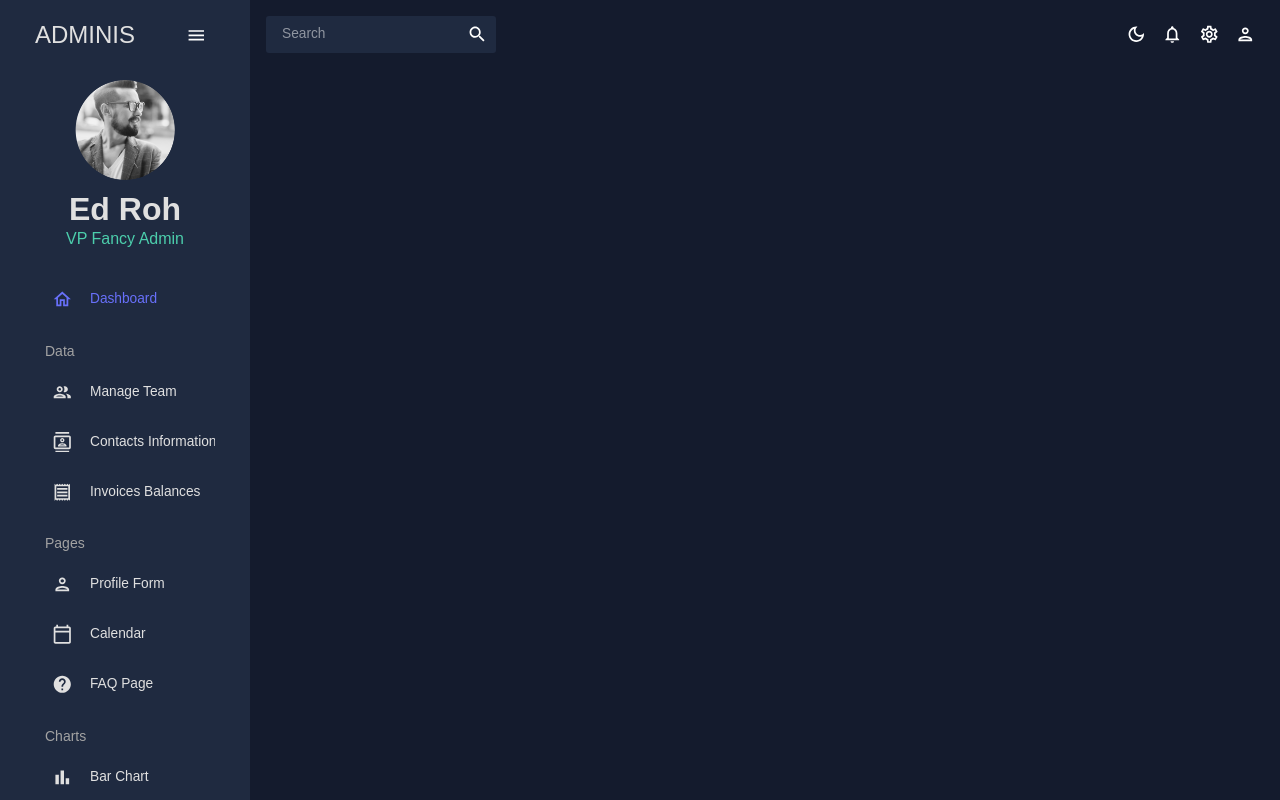
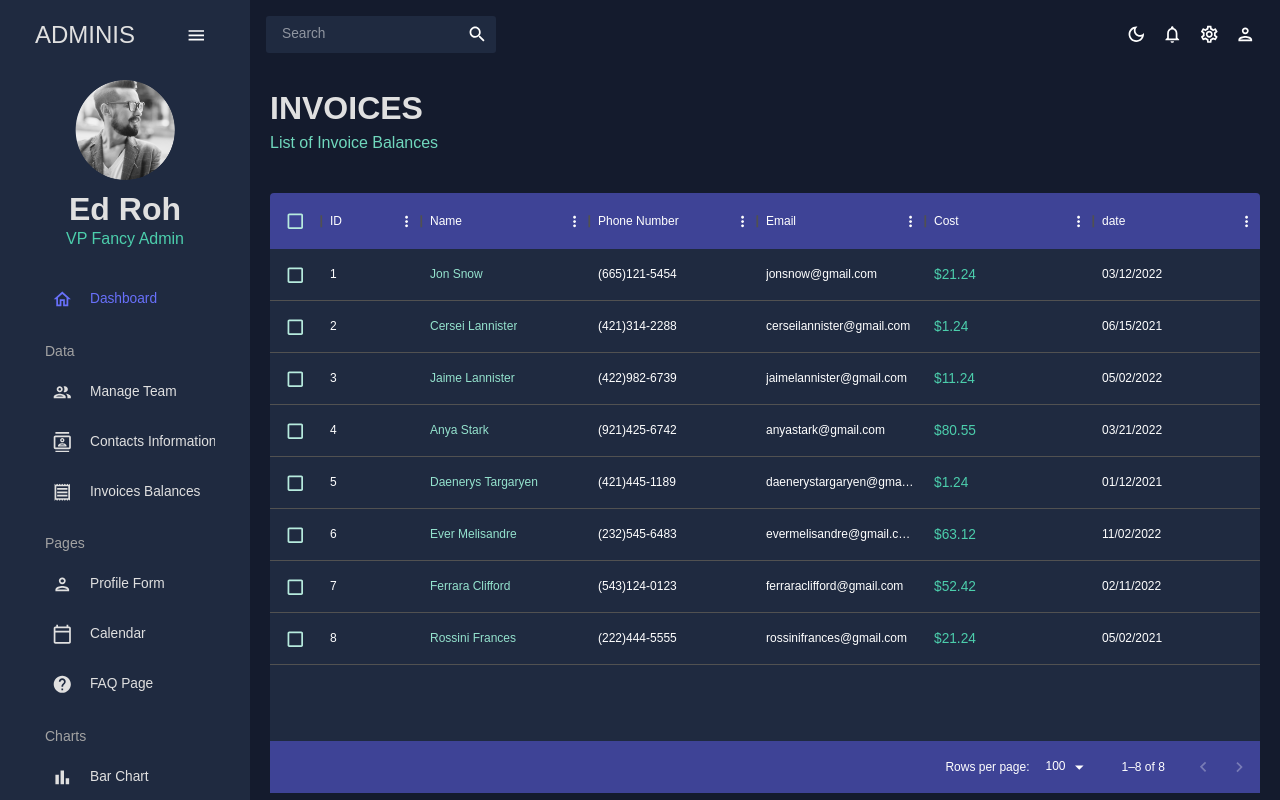
Before and after one commit to AndreyBaglai/admin-app, a React (Create React App) app: page /invoices in a window 1280 px wide. Built offline with nearby package versions, Linux system fonts and the light colour scheme.

Commit message:
create invoices page with table

```diff
--- a/src/App.tsx
+++ b/src/App.tsx
@@ -7,8 +7,8 @@
 import { ProSidebarProvider } from "react-pro-sidebar";
 import Dashboard from "./pages/Dashboard";
 import Team from "./pages/Team";
-import Contacts from "pages/Contacts";
-// import Invoices from "./pages/invoices";
+import Contacts from "./pages/Contacts";
+import Invoices from "./pages/Invoices";
 // import Bar from "./pages/bar";
 // import Form from "./pages/form";
 // import Line from "./pages/line";
@@ -32,8 +32,8 @@
                 <Route path="/" element={<Dashboard />} />
                 <Route path="/team" element={<Team />} />
                 <Route path="/contacts" element={<Contacts />} />
-                {/* <Route path="/invoices" element={<Invoices />} />
-              <Route path="/form" element={<Form />} />
+                <Route path="/invoices" element={<Invoices />} />
+                {/* <Route path="/form" element={<Form />} />
               <Route path="/bar" element={<Bar />} />
               <Route path="/pie" element={<Pie />} />
               <Route path="/line" element={<Line />} />
--- /dev/null
+++ b/src/pages/Invoices.tsx
@@ -0,0 +1,91 @@
+import React from "react";
+import { Box, Typography, useTheme } from "@mui/material";
+import { DataGrid } from "@mui/x-data-grid";
+import { tokens } from "../theme";
+import Header from "../components/Header";
+
+import { mockDataInvoices } from "../data/mockData";
+
+const Invoices = () => {
+  const theme = useTheme();
+  const colors = tokens(theme.palette.mode);
+
+  const columns = [
+    { field: "id", headerName: "ID" },
+    {
+      field: "name",
+      headerName: "Name",
+      flex: 1,
+      cellClassName: "name-column--cell",
+    },
+    {
+      field: "phone",
+      headerName: "Phone Number",
+      flex: 1,
+    },
+    {
+      field: "email",
+      headerName: "Email",
+      flex: 1,
+    },
+    {
+      field: "cost",
+      headerName: "Cost",
+      flex: 1,
+      renderCell: (params: any) => (
+        <Typography color={colors.greenAccent[500]}>
+          ${params.row.cost}
+        </Typography>
+      ),
+    },
+    {
+      field: "date",
+      headerName: "date",
+      flex: 1,
+    },
+  ];
+
+  return (
+    <Box m="20px">
+      <Header title="INVOICES" subtitle="List of Invoice Balances" />
+      <Box
+        m="40px 0 0 0"
+        height="75vh"
+        sx={{
+          "& .MuiDataGrid-root": {
+            border: "none",
+          },
+          "& .MuiDataGrid-cell": {
+            borderBottom: "none",
+          },
+          "& .name-column--cell": {
+            color: colors.greenAccent[300],
+          },
+          "& .MuiDataGrid-columnHeaders": {
+            backgroundColor: colors.blueAccent[700],
+            borderBottom: "none",
+          },
+          "& .MuiDataGrid-virtualScroller": {
+            backgroundColor: colors.primary[400],
+          },
+          "& .MuiDataGrid-footerContainer": {
+            backgroundColor: colors.blueAccent[700],
+            borderTop: "none",
+          },
+          "& .MuiCheckbox-root": {
+            color: `${colors.greenAccent[200]} !important`,
+          },
+        }}
+      >
+        <DataGrid
+          checkboxSelection
+          rows={mockDataInvoices}
+          // @ts-ignore
+          columns={columns}
+        />
+      </Box>
+    </Box>
+  );
+};
+
+export default Invoices;
```
